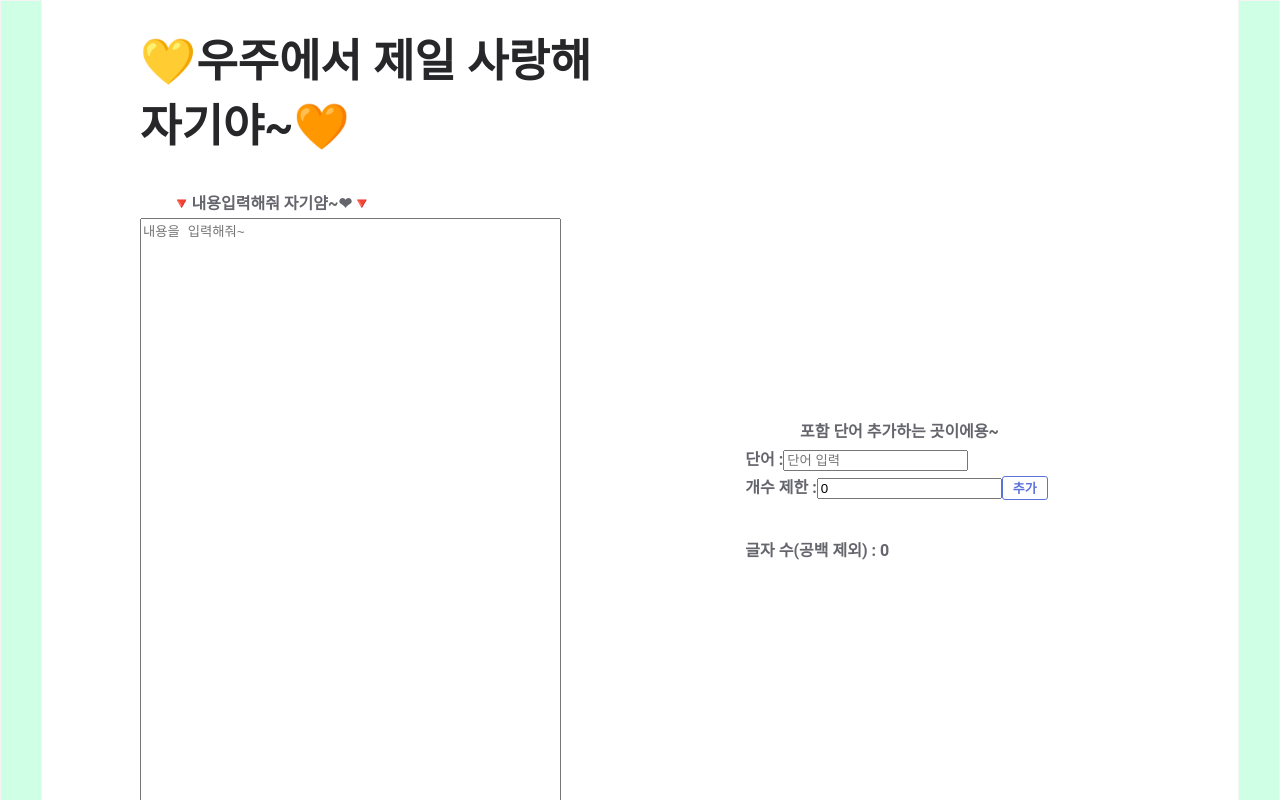
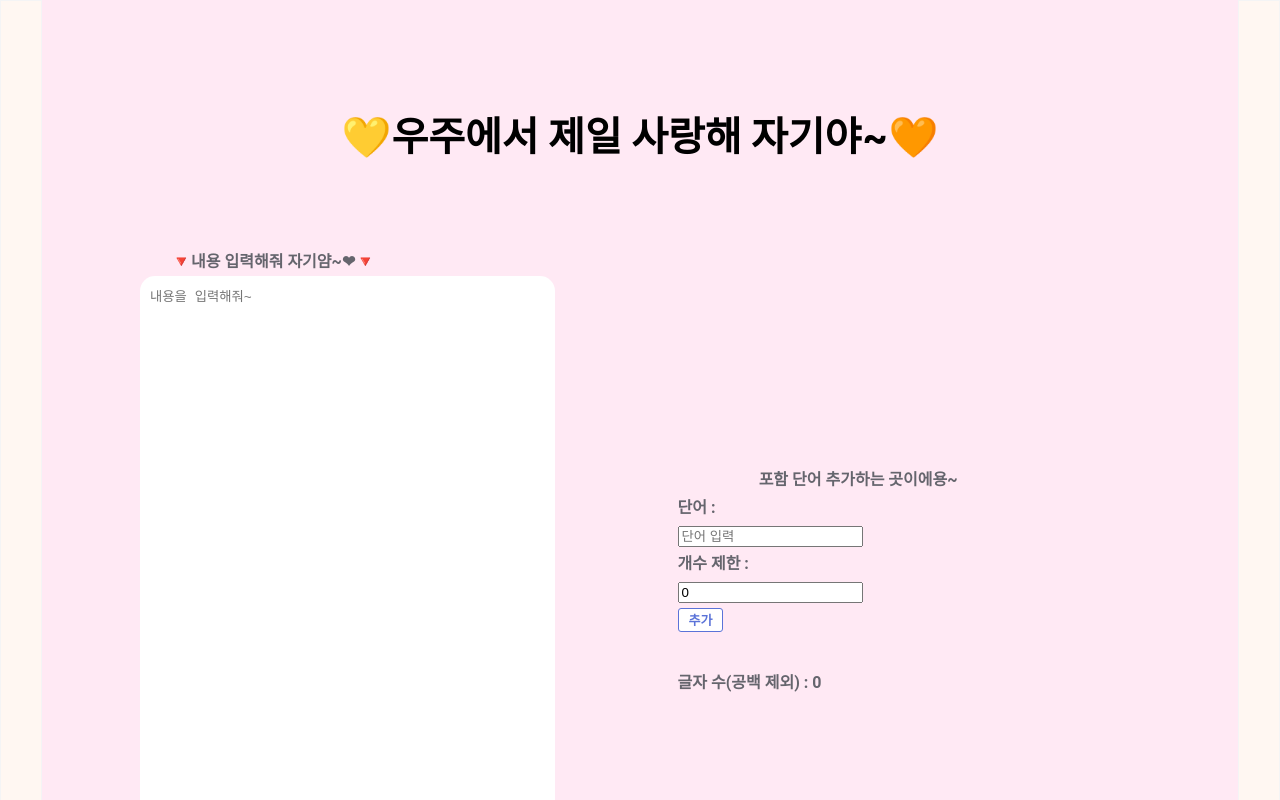
Before and after one commit to june152/word_frequency, a React (Create React App) app: page / in a window 1280 px wide. Shown: the top 800 px of the page. Built offline with nearby package versions, Linux system fonts and the light colour scheme.

Commit message:
디자인 일부 변경

```diff
--- a/src/App.css
+++ b/src/App.css
@@ -18,7 +18,7 @@
 }
 
 .page-content {
-  background-color: white;
+  background-color: #ffe9f4;
   position: relative;
 }
 
@@ -36,13 +36,13 @@
 .page-content:before {
   left: 0;
   z-index: 1;
-  background-color: #cfffe5;
+  background-color: #fff7f2;
 }
 
 .page-content:after {
   right: 0;
   z-index: 1;
-  background-color: #cfffe5;
+  background-color: #fff7f2;
 }
 
 .content-wrapper {
@@ -53,7 +53,7 @@
 .title {
   color: var(--primary-color);
   font-family: var(--secondary-font);
-  font-size: 45px;
+  font-size: 25px;
   font-weight: 700;
   width: 70%;
 }
@@ -137,13 +137,16 @@ button.close {
 
 .homepage-logo-container {
   display: flex;
-  justify-content: left;
+  justify-content: center;
   align-items: center;
-  padding-top: 130px;
+  padding-top: 80px;
+  padding-bottom: 50px;
+  background-color: #ffe9f4;
 }
 
 .homepage-container {
   padding-top: 25px;
+  background-color: #ffe9f4;
 }
 
 .homepage-first-area {
@@ -176,7 +179,32 @@ button.close {
 
 .inputarea {
   resize: none;
-  overflow-y: auto;
+  border: none;
+  overflow-y: hidden;
+  border-radius: 15px;
+  padding: 10px 5px 5px 10px;
+}
+
+.inputarea:focus {
+  outline: 0;
+}
+
+.inputarea::-webkit-scrollbar {
+  display: none;
+  width: 10px;
+}
+.inputarea::-webkit-scrollbar-thumb {
+  background-color: #2f3542;
+  border-radius: 10px;
+  /* background-clip: padding-box; */
+  /* border: 2px solid transparent; */
+  border: 7px solid rgba(0,0,0,0.8);
+}
+.inputarea::-webkit-scrollbar-track {
+  /* background-color: grey; */
+  background-color: rgba(0,0,0,0);
+  border-radius: 10px;
+  box-shadow: inset 0px 0px 5px white;
 }
 
 .homepage-subtitle {
--- a/src/App.tsx
+++ b/src/App.tsx
@@ -76,21 +76,24 @@ function App() {
         <div className="page-content">
           <div className='content-wrapper'>
             <div className="homepage-container">
+                <div className='homepage-logo-container' style={{fontSize: "40px", fontWeight: "bold", width: "100%"}}>
+                  💛우주에서 제일 사랑해 자기야~🧡
+                </div>
               <div className="homepage-first-area">
                 <div className="homepage-first-area-left-side">
-                  <div className="title homepage-title">
+                  {/* <div className="title homepage-title">
                     💛우주에서 제일 사랑해 자기야~🧡
-                  </div>
+                  </div> */}
                   <div className="title homepage-title">
                     <div className='homepage-divide-row-area'>
                       <div className='homepage-divide-col-area'>
                         <div className="subtitle homepage-subtitle">
-                          🔻내용입력해줘 자기얌~❤🔻
+                          🔻내용 입력해줘 자기얌~❤🔻
                         </div>
                         <textarea
                           placeholder='내용을 입력해줘~'
                           className='inputarea'
-                          rows={50}
+                          rows={45}
                           cols={50}
                           onChange={(e: React.ChangeEvent<HTMLTextAreaElement>) => {
                             let spaceDel = (e.target.value).split(" ").join("")
@@ -112,20 +115,22 @@ function App() {
                       <div className='homepage-divide-col-area'>
                         포함 단어 추가하는 곳이에용~
                       </div>
+                      <label>
+                          단어 :
+                      </label>
                       <div>
-                        <label>
-                          단어 :
-                          <input type='text' placeholder='단어 입력'
+                        <input type='text' placeholder='단어 입력'
                             value={inputWord}
                             onChange={(e: React.ChangeEvent<HTMLInputElement>) => {
                               setInputWord(e.target.value)
                             }}
                           />
-                        </label>
                       </div>
                       <label>
                         개수 제한 :
-                          <input type='number' placeholder='개수 제한 입력'
+                      </label>
+                      <div>
+                        <input type='number' placeholder='개수 제한 입력'
                           value={textNumLimit}
                           onChange={(e: React.ChangeEvent<HTMLInputElement>) => {
                             let num = Number(e.target.value)
@@ -136,7 +141,8 @@ function App() {
                             }
                           }}
                           />
-                      </label>
+                      </div>
+
                       <button className='btn_blue' onClick={handleAddWord}>추가</button>
                     </div>
                     <div className="subtitle homepage-subtitle">
```
